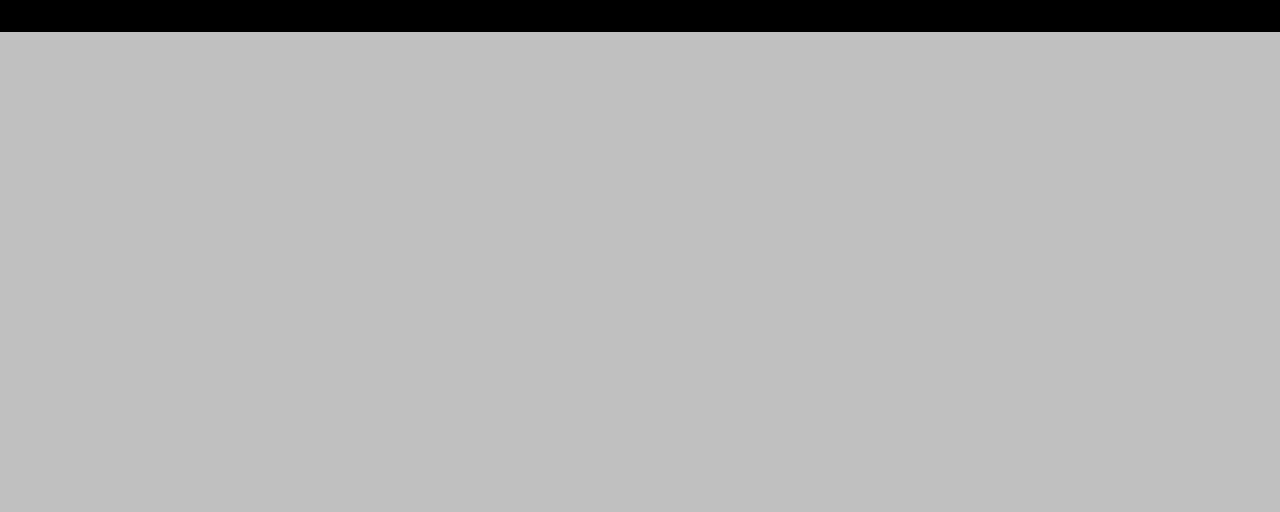
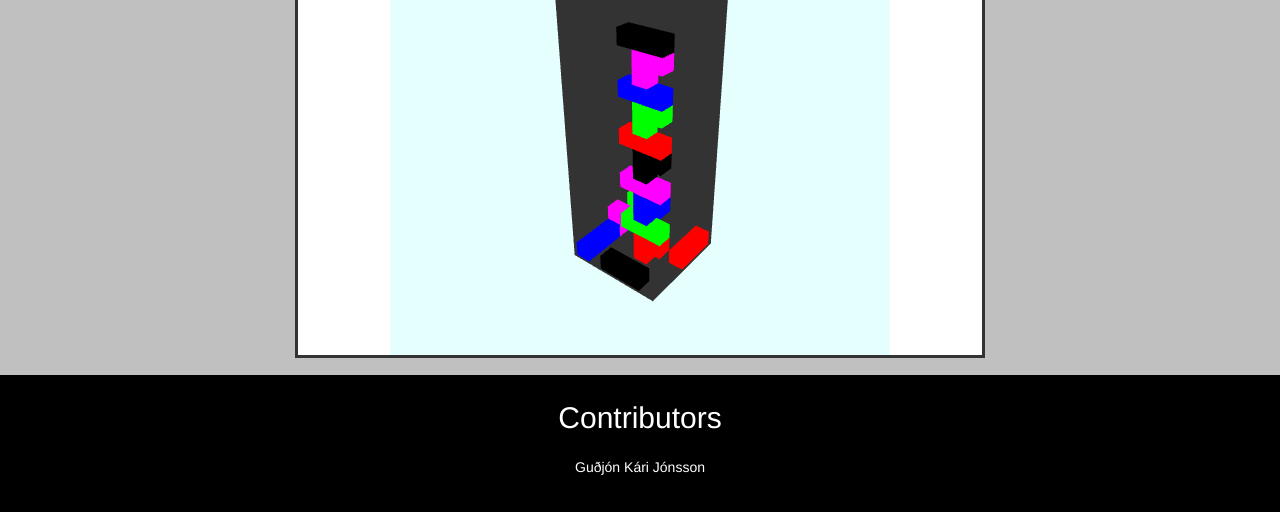
Before and after one commit to gudkjon/Trisis, a plain HTML site: page index.html in a window 1280 px wide. Shown: the part 655-1167 px from the top of the page. Before the commit the page ends 800 px from the top, so only its background shows below. Drawn offline with nearby package versions, Linux system fonts and the light colour scheme.

Commit message:
added image

```diff
--- a/index.html
+++ b/index.html
@@ -68,7 +68,7 @@
           	<h2>The Technology</h2>
 
           	<h2>Screenshots</h2>
-            <img href="trisi.png">
+            <img src="trisis.png">
 
 
       	</main>
```
